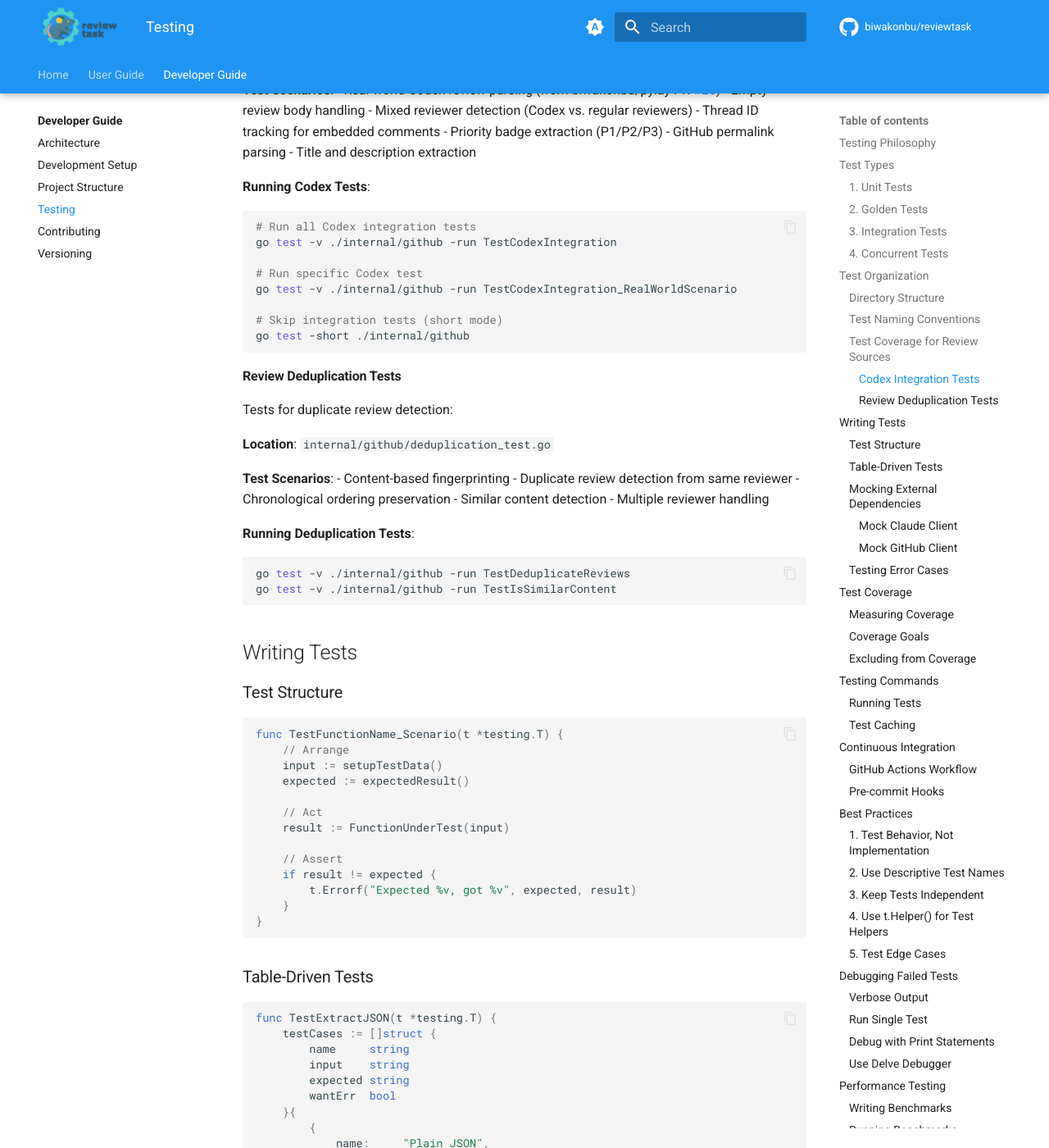
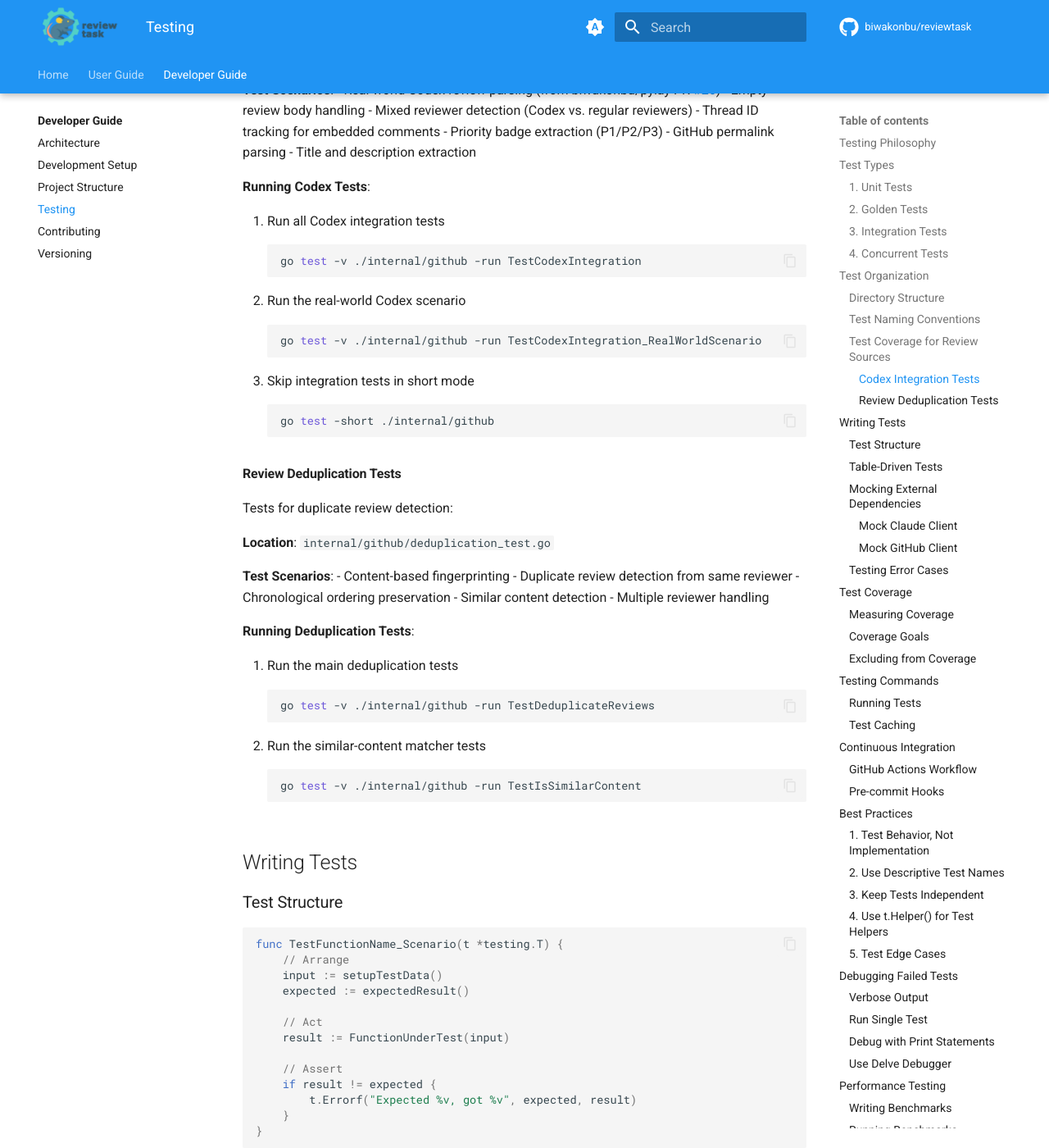
Before and after one commit to biwakonbu/reviewtask, an MkDocs documentation site: the page built from docs/developer-guide/testing.md, in a window 1280 px wide and 1400 px high, scrolled down 3611 px. Shown: the whole window at 82% size. Built offline with MkDocs 1.6.1 and Material for MkDocs 9.7.7, drawn with Linux system fonts in a browser that asks for light colours; comment, search, counter and statistics services are not loaded; the version menu is left out.

Commit message:
docs: Refactor test commands to use numbered single-command blocks
Split test command examples into numbered list format with separate
fenced bash blocks per command, removing inline # comments.

Changes:
- Codex tests: Split 3 commands into numbered list
- Deduplication tests: Split 2 commands into numbered list

This follows project coding guidelines for documentation formatting.

Comment IDs: r2402755115, r2402755119

````diff
--- a/docs/developer-guide/testing.md
+++ b/docs/developer-guide/testing.md
@@ -168,16 +168,19 @@ Tests for Codex embedded comment parsing and conversion:
 - Title and description extraction
 
 **Running Codex Tests**:
-```bash
-# Run all Codex integration tests
-go test -v ./internal/github -run TestCodexIntegration
 
-# Run specific Codex test
-go test -v ./internal/github -run TestCodexIntegration_RealWorldScenario
-
-# Skip integration tests (short mode)
-go test -short ./internal/github
-```
+1. Run all Codex integration tests
+   ```bash
+   go test -v ./internal/github -run TestCodexIntegration
+   ```
+2. Run the real-world Codex scenario
+   ```bash
+   go test -v ./internal/github -run TestCodexIntegration_RealWorldScenario
+   ```
+3. Skip integration tests in short mode
+   ```bash
+   go test -short ./internal/github
+   ```
 
 #### Review Deduplication Tests
 
@@ -193,10 +196,15 @@ Tests for duplicate review detection:
 - Multiple reviewer handling
 
 **Running Deduplication Tests**:
-```bash
-go test -v ./internal/github -run TestDeduplicateReviews
-go test -v ./internal/github -run TestIsSimilarContent
-```
+
+1. Run the main deduplication tests
+   ```bash
+   go test -v ./internal/github -run TestDeduplicateReviews
+   ```
+2. Run the similar-content matcher tests
+   ```bash
+   go test -v ./internal/github -run TestIsSimilarContent
+   ```
 
 ## Writing Tests
 
````
